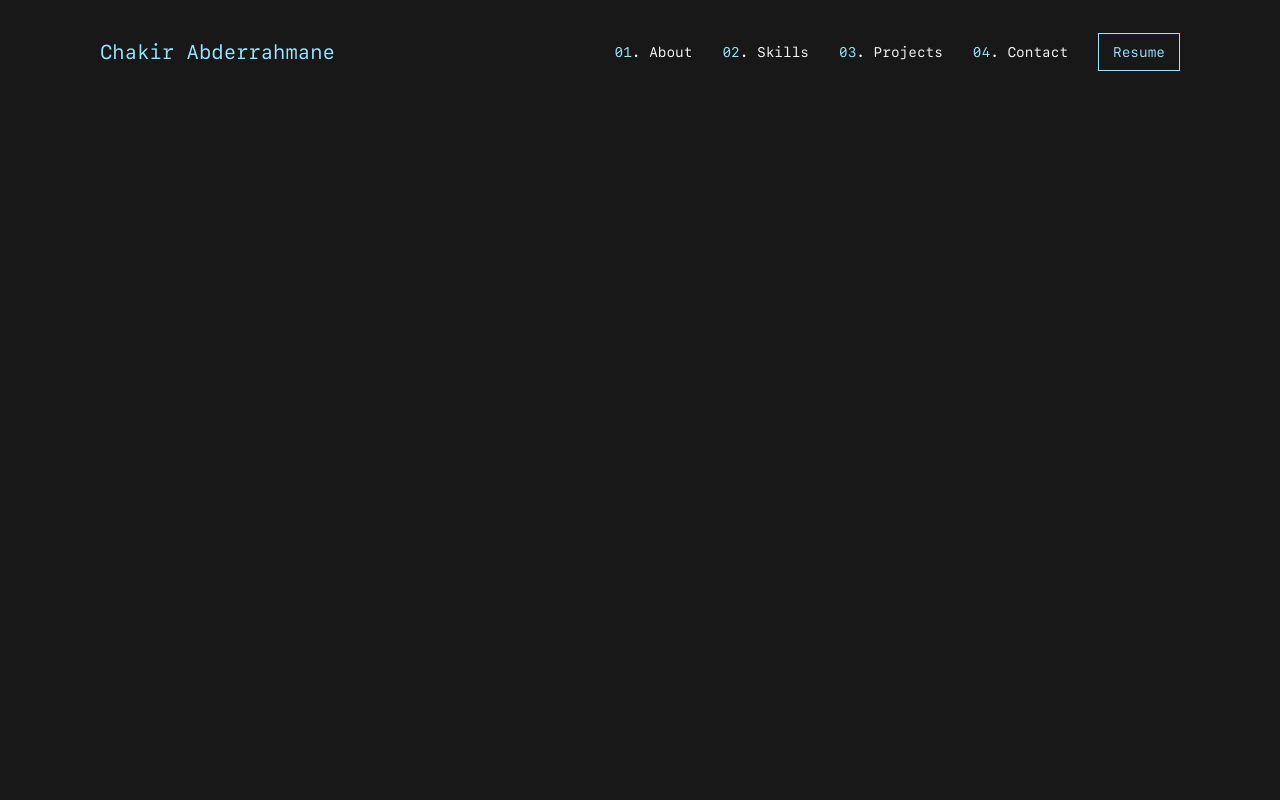
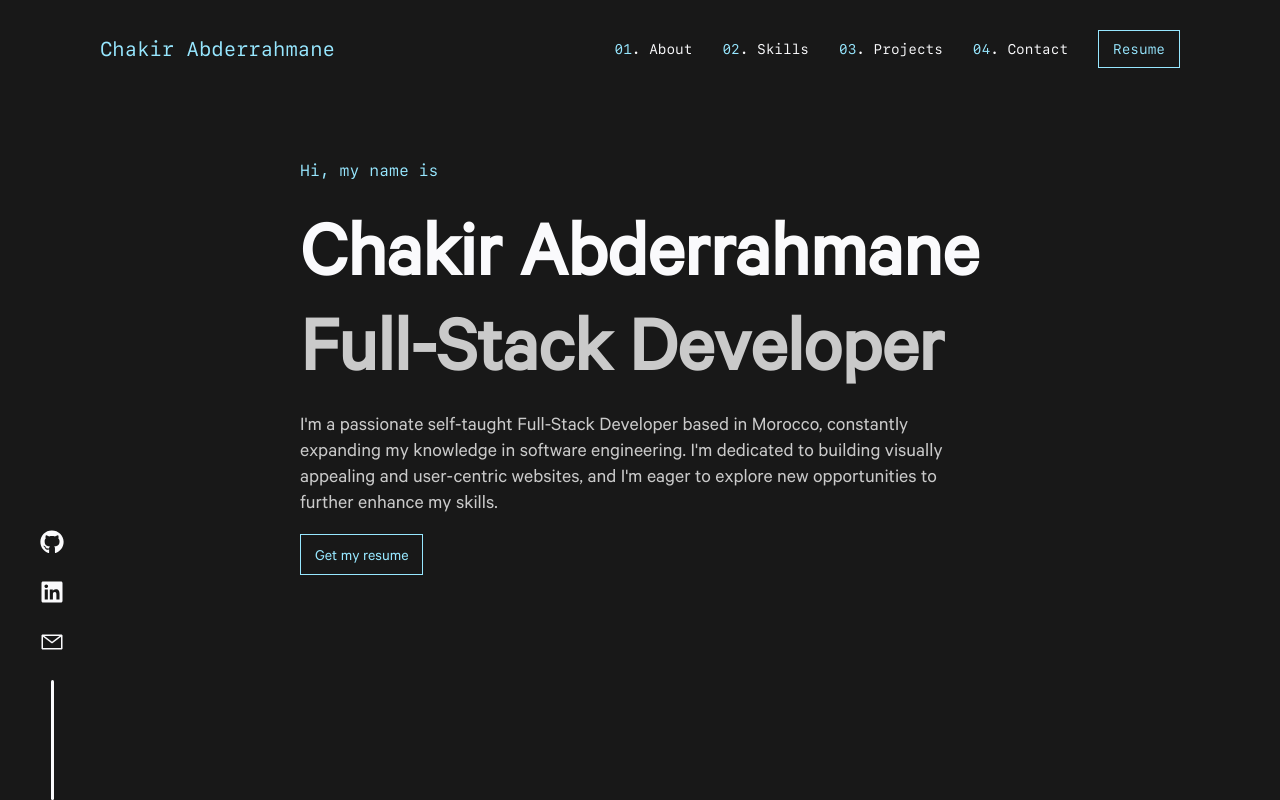
Before and after one commit to AbdoIR/portfolio-v1, a React (Create React App) app: page / in a window 1280 px wide. Built offline with nearby package versions, Linux system fonts and the light colour scheme.

Commit message:
Add hero

```diff
--- a/src/App.tsx
+++ b/src/App.tsx
@@ -1,9 +1,13 @@
+import Content from "components/content/Content";
 import NavBar from "components/navbar/NavBar";
+import SocialList from "components/utils/SocialList";
 
 function App() {
   return (
     <div className="App">
       <NavBar />
+      <Content />
+      <SocialList />
     </div>
   );
 }
--- /dev/null
+++ b/src/components/content/Content.tsx
@@ -0,0 +1,10 @@
+import Hero from "./Hero";
+import "styles/content.scss";
+
+export default function Content() {
+  return (
+    <div className="content-container">
+      <Hero />
+    </div>
+  );
+}
--- /dev/null
+++ b/src/components/content/Hero.tsx
@@ -0,0 +1,18 @@
+export default function Hero() {
+  return (
+    <div className="hero">
+      <div className="hero-intro">Hi, my name is</div>
+      <div className="hero-headers">
+        <p>Chakir Abderrahmane</p>Full-Stack Developer
+      </div>
+      <div className="hero-description">
+        I'm a passionate self-taught Full-Stack Developer based in Morocco, constantly expanding my knowledge
+        in software engineering. I'm dedicated to building visually appealing and user-centric websites, and
+        I'm eager to explore new opportunities to further enhance my skills.
+      </div>
+      <a href="#" className="primary-btn">
+        Get my resume
+      </a>
+    </div>
+  );
+}
--- /dev/null
+++ b/src/components/utils/SocialLayout.tsx
@@ -0,0 +1,11 @@
+import { IconType } from "react-icons";
+
+type SocialProps = { url: string; Icon: IconType };
+
+export default function SocialLayout({ url, Icon }: SocialProps) {
+  return (
+    <a href={url} className="social-layout">
+      <Icon />
+    </a>
+  );
+}
--- /dev/null
+++ b/src/components/utils/SocialList.tsx
@@ -0,0 +1,20 @@
+import { FaGithub, FaLinkedin } from "react-icons/fa";
+import { VscMail } from "react-icons/vsc";
+import SocialLayout from "./SocialLayout";
+
+export default function SocialList() {
+  const socialList = [
+    { icon: FaGithub, url: "https://github.com/AbdoIR" },
+    { icon: FaLinkedin, url: "https://www.linkedin.com/in/chakir-abderrahmane-31100b276/" },
+    { icon: VscMail, url: "mailto:abdoir192@gmail.com" },
+  ];
+
+  return (
+    <div className="social-list">
+      {socialList.map((s) => (
+        <SocialLayout url={s.url} Icon={s.icon} />
+      ))}
+      <div className="social-list-bar"></div>
+    </div>
+  );
+}
--- a/src/styles/_utils.scss
+++ /dev/null
@@ -1,17 +0,0 @@
-@import "variables";
-
-.primary-btn {
-  display: flex;
-  align-items: center;
-  border: 1px solid $ascent-col;
-  color: $ascent-col;
-  width: fit-content;
-  padding: 10px 14px;
-  text-decoration: none;
-  transition: linear 0.15s;
-}
-
-.primary-btn:hover {
-  transform: translate(-3px, -3px);
-  box-shadow: 3px 3px $ascent-col;
-}
--- a/src/styles/_variables.scss
+++ b/src/styles/_variables.scss
@@ -1,4 +1,4 @@
 $bg-col: #181818;
 $ascent-col: #97e7ff;
 $header-col: #fafafc;
-$text-col: #b6b7b6;
+$text-col: #cacaca;
--- /dev/null
+++ b/src/styles/content.scss
@@ -0,0 +1,35 @@
+@import "variables";
+
+.content-container {
+  display: flex;
+}
+
+.hero {
+  display: flex;
+  flex-direction: column;
+  justify-content: center;
+  row-gap: 20px;
+  max-width: 690px;
+  margin-left: 300px;
+  min-height: calc(100vh - 200px);
+
+  .hero-intro {
+    font-family: "SF Mono Regular";
+    color: $ascent-col;
+    font-size: 16px;
+  }
+
+  .hero-headers {
+    font-weight: 600;
+    font-size: 80px;
+
+    p {
+      color: $header-col;
+    }
+  }
+
+  .hero-description {
+    font-size: 20px;
+    line-height: 26px;
+  }
+}
--- a/src/styles/index.scss
+++ b/src/styles/index.scss
@@ -14,6 +14,7 @@
 
 body {
   margin: 0;
+  padding: 0;
   font-family: -apple-system, BlinkMacSystemFont, "Segoe UI", "Roboto", "Oxygen", "Ubuntu", "Cantarell",
     "Fira Sans", "Droid Sans", "Helvetica Neue", sans-serif;
   -webkit-font-smoothing: antialiased;
@@ -26,3 +27,7 @@ body {
 code {
   font-family: source-code-pro, Menlo, Monaco, Consolas, "Courier New", monospace;
 }
+
+p {
+  margin: 0;
+}
--- /dev/null
+++ b/src/styles/utils.scss
@@ -0,0 +1,47 @@
+@import "variables";
+
+.primary-btn {
+  display: flex;
+  align-items: center;
+  border: 1px solid $ascent-col;
+  color: $ascent-col;
+  width: fit-content;
+  padding: 10px 14px;
+  text-decoration: none;
+  transition: linear 0.15s;
+}
+
+.primary-btn:hover {
+  transform: translate(-3px, -3px);
+  box-shadow: 3px 3px $ascent-col;
+}
+
+.social-list {
+  display: flex;
+  flex-direction: column;
+  align-items: center;
+  position: fixed;
+  bottom: 0;
+  left: 40px;
+  row-gap: 20px;
+
+  .social-list-bar {
+    width: 3px;
+    height: 120px;
+    border-radius: 4px;
+    background-color: $header-col;
+  }
+
+  .social-layout {
+    color: $header-col;
+    font-size: 24px;
+
+    svg {
+      transition: ease 0.15s;
+    }
+
+    svg:hover {
+      color: $ascent-col;
+    }
+  }
+}
```
